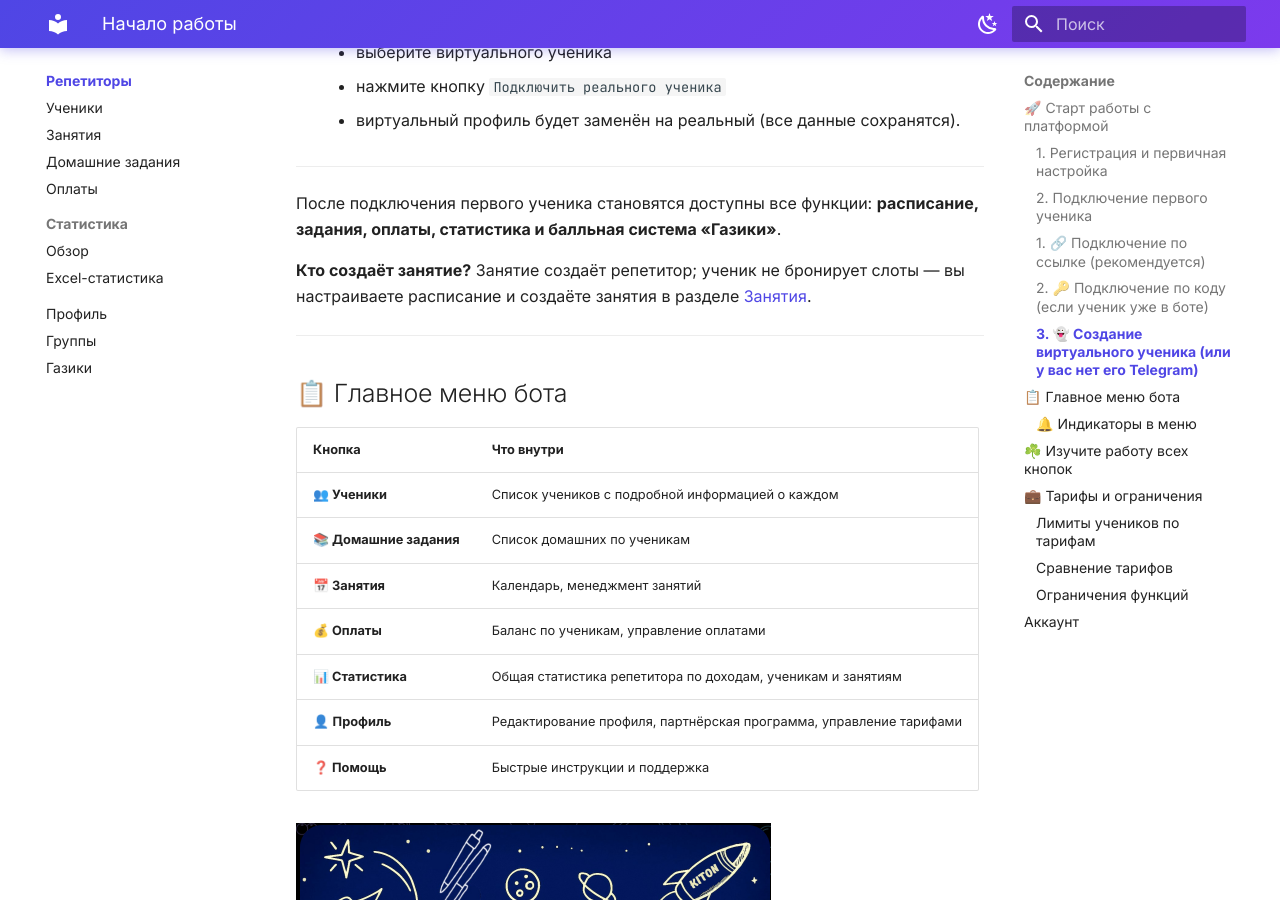
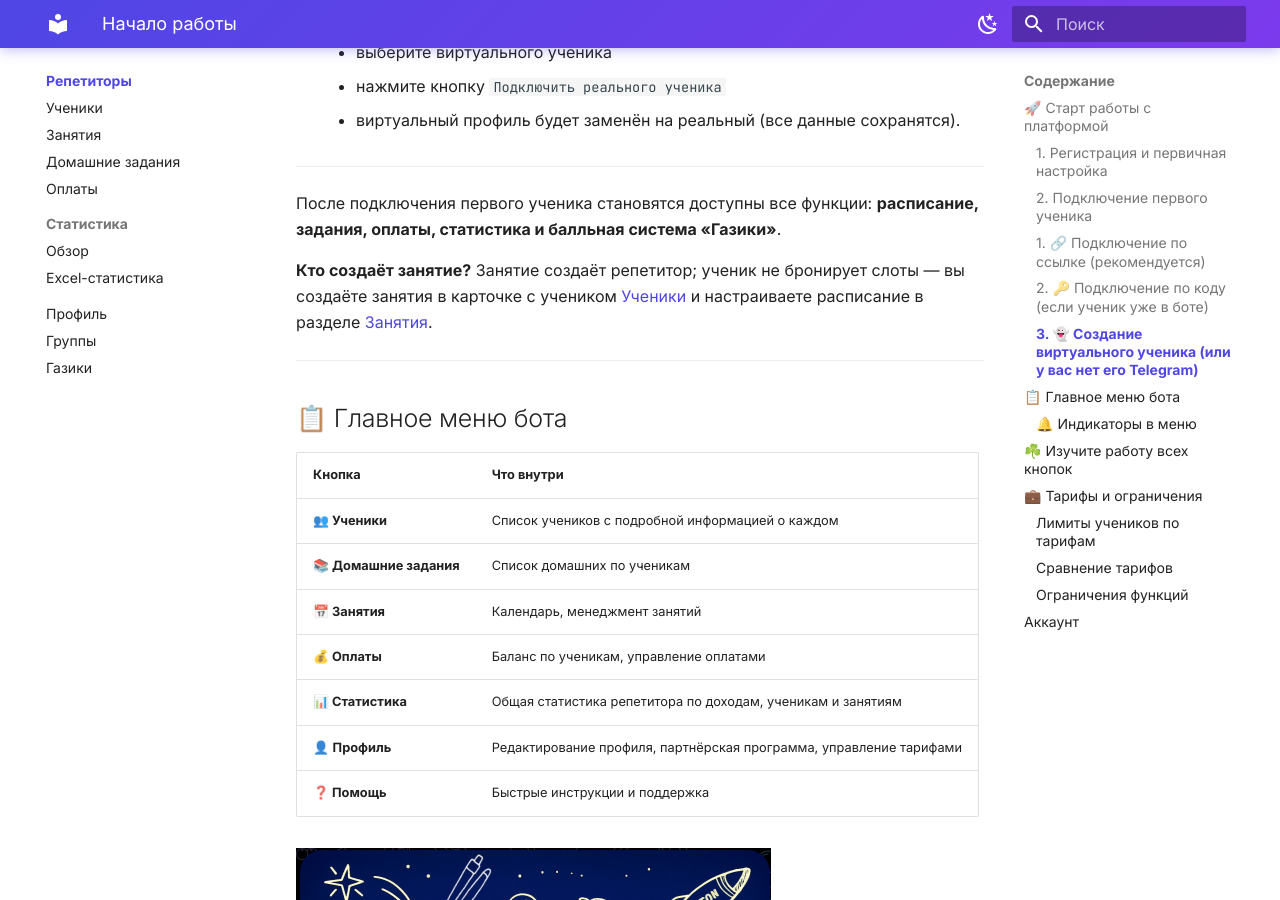
Before and after one commit to Skand21/kiton-guides, an MkDocs documentation site: the page built from docs/Tutor/README.md, in a window 1280 px wide and 900 px high, scrolled down 1750 px. Built offline with MkDocs 1.6.1 and Material for MkDocs 9.7.7, drawn with Linux system fonts in a browser that asks for light colours.

Commit message:
[Tutor]: поправил текст с созданием и контролем занятий

```diff
--- a/docs/Tutor/README.md
+++ b/docs/Tutor/README.md
@@ -60,7 +60,7 @@
 
 После подключения первого ученика становятся доступны все функции: **расписание, задания, оплаты, статистика и балльная система «Газики»**.
 
-**Кто создаёт занятие?** Занятие создаёт репетитор; ученик не бронирует слоты — вы настраиваете расписание и создаёте занятия в разделе [Занятия](Занятия.md).
+**Кто создаёт занятие?** Занятие создаёт репетитор; ученик не бронирует слоты — вы создаёте занятия в карточке с учеником [Ученики](Ученики.md) и настраиваете расписание в разделе [Занятия](Занятия.md).
 
 ---
 
```
